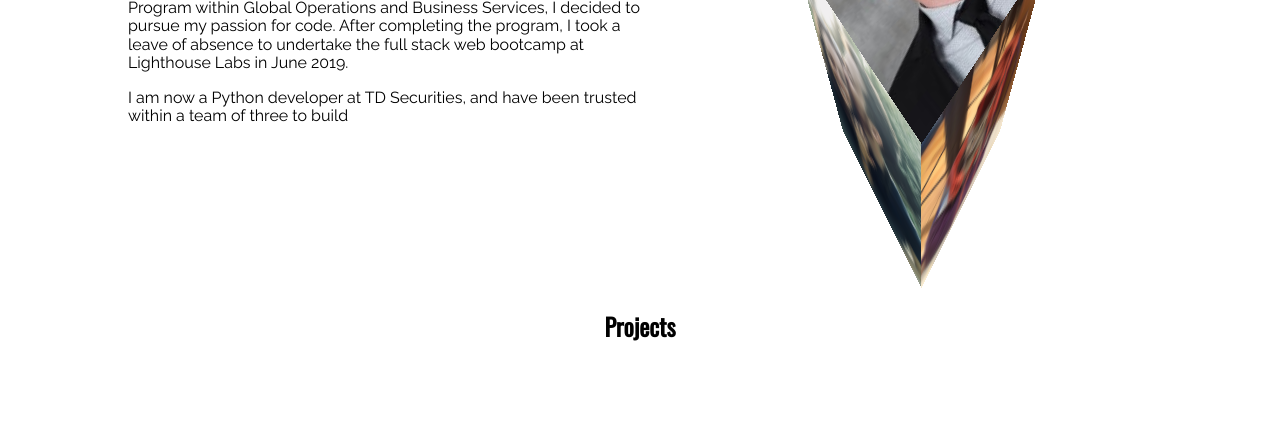
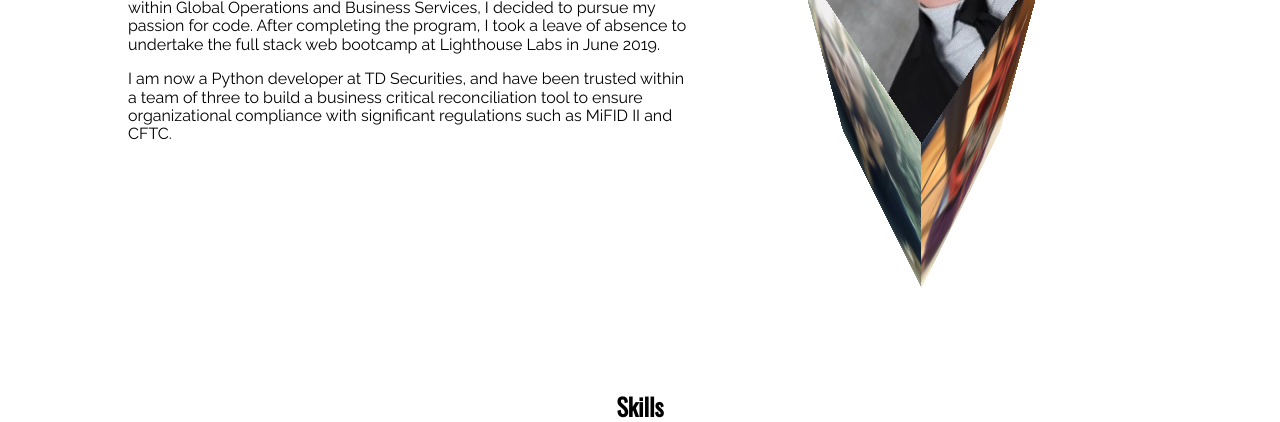
Before and after one commit to kendallrowe/portfolio, a React (Create React App) app: page / in a window 1280 px wide. Shown: the part 1067-1489 px from the top of the page. Before the commit the page ends 1411 px from the top, so only its background shows below. Built offline with nearby package versions, Linux system fonts and the light colour scheme.

Commit message:
Reorganized folder structure and components - separating header to its own component

```diff
--- a/src/App.js
+++ b/src/App.js
@@ -2,21 +2,17 @@ import React from 'react';
 
 import "./App.scss";
 
-import Nav from "./components/Nav";
+import Header from "./components/Header"
 import About from "./components/About/index";
+import Skills from "./components/Skills/index";
 
 function App() {
   return (
     <div className="App">
-      <header>
-        <Nav/>
-        <div className="header-container">
-          <h1>Kendall Rowe</h1>
-          <h2>Full Stack Developer</h2>
-        </div>
-      </header>
 
+      <Header/>
       <About/>
+      <Skills/>
       <div id="projects"><h2>Projects</h2></div>
     </div>
   );
--- a/src/App.scss
+++ b/src/App.scss
@@ -5,43 +5,3 @@
   @include flexThis(flex-start, center, column);
   width: 100%;
 }
-
-header {
-  background-image: url("/images/sunset-background.jpg");
-  background-attachment: fixed;
-  background-position: top;
-  background-repeat: no-repeat;
-  background-size: cover;
-  height: 100vh;
-  width: 100%;
-  position: relative;
-  padding-top: 3rem;
-}
-
-header::after {
-  content: "";
-  position: absolute;
-  top: 0;
-  bottom: 0;
-  left: 0;
-  right: 0;
-  background-color: $black;
-  opacity: .4;
-}
-
-.header-container {
-  position: absolute;
-  top: 30%;
-  right: 20%;
-  text-align: right;
-  z-index: 1000;
-
-  h1 {
-    font-size: 4rem;
-    color: $primary-orange;
-  }
-
-  h2 {
-    font-size: 1.8rem;
-  }
-}
--- a/src/components/About/about-cube.scss
+++ b/src/components/About/about-cube.scss
@@ -1,4 +1,6 @@
+@import "../../styles/variables.scss";
+
 #three-js-container {
   width: 45%;
-  height: 500px;
+  height: $about-section-height;
 }
--- a/src/components/About/index.js
+++ b/src/components/About/index.js
@@ -1,4 +1,4 @@
-import React, { useEffect } from 'react';
+import React from 'react';
 import AboutCube from "./about-cube";
 
 import "./index.scss";
@@ -7,12 +7,12 @@ function About() {
 
   return (
     <section id="about" className="wow bounceInUp">
-      <div className="aboutKendall">
+      <div className="about-kendall wrapper">
         <h2>About Me</h2>
         <p>A full stack developer with a background in business - as you can see I very literally think outside the box.</p>
         <p>Having graduated from Ryerson University with a Bachelor's of Commerce majoring in Economics and Management Science, I began my career as an Associate within TD Securities.</p>
         <p>After completing the esteemed two year Leadership Associate Program within Global Operations and Business Services, I decided to pursue my passion for code. After completing the program, I took a leave of absence to undertake the full stack web bootcamp at Lighthouse Labs in June 2019.</p>
-        <p>I am now a Python developer at TD Securities, and have been trusted within a team of three to build </p>
+        <p>I am now a Python developer at TD Securities, and have been trusted within a team of three to build a business critical reconciliation tool to ensure organizational compliance with significant regulations such as MiFID II and CFTC.</p>
       </div>
       <AboutCube/>
     </section>
--- a/src/components/About/index.scss
+++ b/src/components/About/index.scss
@@ -4,10 +4,10 @@
 #about {
   @include flexThis(space-between, center, row);
   width: $wrapper-width;
-  padding-top: 10vh;
+  padding: 10vh 0;
 }
 
-.aboutKendall {
-  width: 50%;
-  height: 500px;
+.about-kendall {
+  width: 55%;
+  height: $about-section-height;
 }
--- /dev/null
+++ b/src/components/Header.js
@@ -0,0 +1,19 @@
+import React from 'react';
+
+import "./Header.scss";
+import Nav from "./Nav";
+
+function Header() {
+
+  return (
+    <header>
+      <Nav/>
+      <div className="header-container">
+        <h1>Kendall Rowe</h1>
+        <h2>Full Stack Developer</h2>
+      </div>
+    </header>
+  );
+}
+
+export default Header;
--- /dev/null
+++ b/src/components/Header.scss
@@ -0,0 +1,41 @@
+@import "../styles/variables.scss";
+
+header {
+  background-image: url("/images/sunset-background.jpg");
+  background-attachment: fixed;
+  background-position: top;
+  background-repeat: no-repeat;
+  background-size: cover;
+  height: 100vh;
+  width: 100%;
+  position: relative;
+  padding-top: 3rem;
+}
+
+header::after {
+  content: "";
+  position: absolute;
+  top: 0;
+  bottom: 0;
+  left: 0;
+  right: 0;
+  background-color: $black;
+  opacity: .4;
+}
+
+.header-container {
+  position: absolute;
+  top: 30%;
+  right: 20%;
+  text-align: right;
+  z-index: 1000;
+
+  h1 {
+    font-size: 4rem;
+    color: $primary-orange;
+  }
+
+  h2 {
+    font-size: 1.8rem;
+  }
+}
--- /dev/null
+++ b/src/components/Skills/index.js
@@ -0,0 +1,14 @@
+import React from 'react';
+
+import "./index.scss";
+
+function Skills() {
+
+  return (
+    <section id="skills" className="wow bounceInUp">
+      <h2>Skills</h2>
+    </section>
+  );
+}
+
+export default Skills;
--- a/src/styles/variables.scss
+++ b/src/styles/variables.scss
@@ -6,3 +6,5 @@ $secondary-blue: #004BA8;
 $highlight-maroon: #69140E;
 
 $wrapper-width: 80%;
+
+$about-section-height: 500px;
```
Also changed, not shown: public/images/asfalt-light.png (added), src/components/Skills/index.scss (added).
